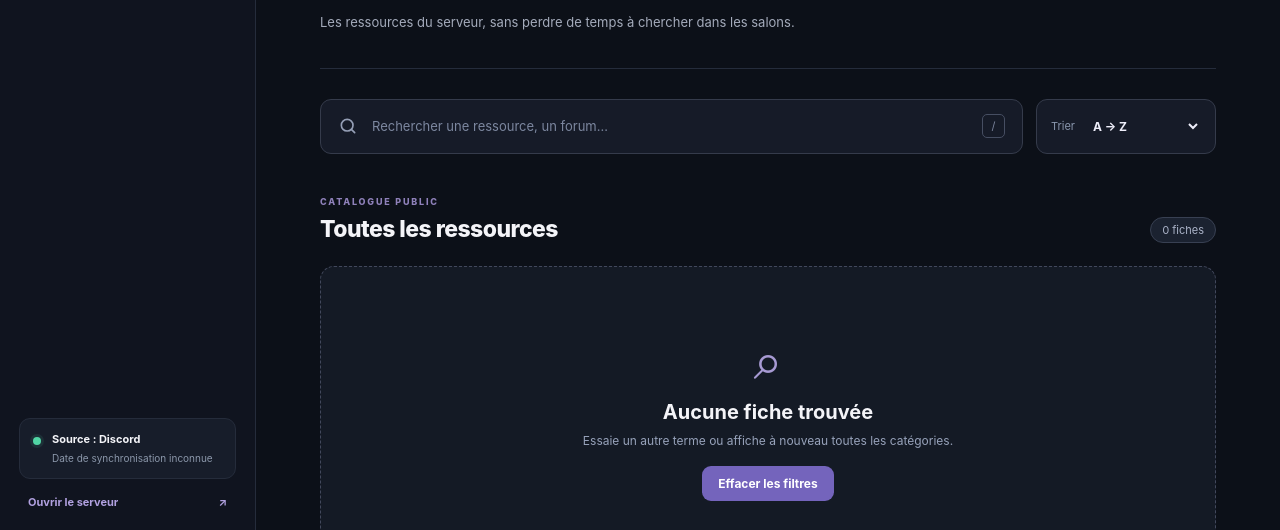
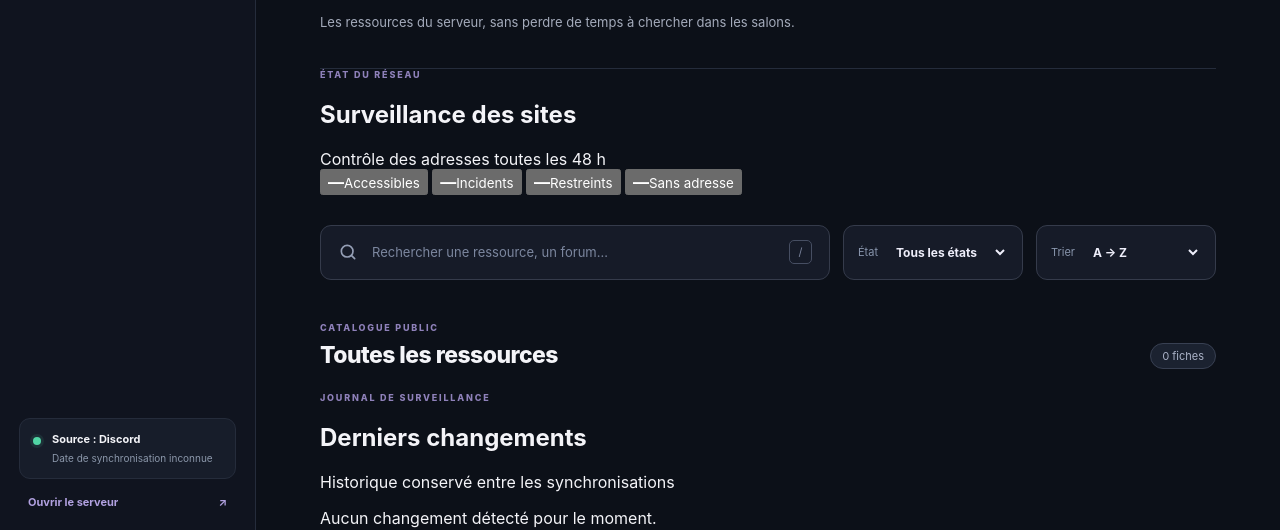
Before and after one commit to Elikto/Elikto-Discord-Bot, a plain HTML site: page site/index.html in a window 1280 px wide. Shown: the part 270-800 px from the top of the page. Drawn offline with Linux system fonts and the light colour scheme.

Commit message:
Ajouter tableau de santé, filtres de disponibilité et historique au site de surveillance

```diff
--- a/site/index.html
+++ b/site/index.html
@@ -9,8 +9,8 @@
   <meta property="og:description" content="Un catalogue simple et rapide pour retrouver les ressources du serveur.">
   <title>Les notes d'Elikto · Catalogue</title>
   <link rel="icon" href="./favicon.svg" type="image/svg+xml">
-  <link rel="stylesheet" href="./styles.css?v=3">
-  <script type="module" src="./app.js?v=3"></script>
+  <link rel="stylesheet" href="./styles.css?v=4">
+  <script type="module" src="./app.js?v=4"></script>
 </head>
 <body>
   <div class="app-shell">
@@ -49,11 +49,43 @@
           <p class="lede">Les ressources du serveur, sans perdre de temps à chercher dans les salons.</p>
         </header>
 
+        <section class="monitor-panel" aria-labelledby="monitorTitle">
+          <div class="monitor-head">
+            <div><p class="listing-eyebrow">ÉTAT DU RÉSEAU</p><h2 id="monitorTitle">Surveillance des sites</h2></div>
+            <span class="monitor-frequency" id="lastControl">Contrôle des adresses toutes les 48 h</span>
+          </div>
+          <div class="monitor-stats">
+            <button class="monitor-stat" data-health="online" type="button" aria-label="Afficher les sites accessibles">
+              <span class="monitor-status-marker dot-online"></span><strong id="healthyCount">—</strong><small>Accessibles</small>
+            </button>
+            <button class="monitor-stat" data-health="incidents" type="button" aria-label="Afficher les sites à vérifier et inaccessibles">
+              <span class="monitor-status-marker dot-incident"></span><strong id="incidentCount">—</strong><small>Incidents</small>
+            </button>
+            <button class="monitor-stat" data-health="restricted" type="button" aria-label="Afficher les sites avec accès restreint">
+              <span class="monitor-status-marker dot-restricted"></span><strong id="restrictedCount">—</strong><small>Restreints</small>
+            </button>
+            <button class="monitor-stat" data-health="missing_url" type="button" aria-label="Afficher les fiches sans adresse identifiable">
+              <span class="monitor-status-marker dot-missing"></span><strong id="missingCount">—</strong><small>Sans adresse</small>
+            </button>
+          </div>
+          <div class="monitor-banner" id="monitorBanner" hidden></div>
+        </section>
+
         <section class="search-panel" aria-label="Recherche et classement">
           <label class="search-box" for="searchInput">
             <svg viewBox="0 0 24 24" aria-hidden="true" width="20" height="20" fill="none" stroke="currentColor" stroke-width="2" stroke-linecap="round"><circle cx="11" cy="11" r="7"/><path d="m20 20-4-4"/></svg>
             <input id="searchInput" type="search" placeholder="Rechercher une ressource, un forum…" autocomplete="off">
             <kbd class="shortcut" aria-hidden="true">/</kbd>
+          </label>
+          <label class="sort-box status-filter" for="healthSelect"><span>État</span>
+            <select id="healthSelect">
+              <option value="all">Tous les états</option>
+              <option value="online">Accessible</option>
+              <option value="incidents">Incidents</option>
+              <option value="restricted">Accès restreint</option>
+              <option value="missing_url">Sans adresse</option>
+              <option value="pending">En attente</option>
+            </select>
           </label>
           <label class="sort-box" for="sortSelect"><span>Trier</span><select id="sortSelect"><option value="az">A → Z</option><option value="za">Z → A</option><option value="category">Par catégorie</option></select></label>
         </section>
@@ -65,6 +97,15 @@
 
         <section id="resourceGrid" class="resource-grid" aria-label="Fiches de ressources" aria-live="polite">
           <div class="loading-state"><span class="spinner" aria-hidden="true"></span> Chargement des fiches Discord…</div>
+        </section>
+
+        <section class="history-section" id="historySection" aria-labelledby="historyTitle">
+          <div class="history-heading"><div><p class="listing-eyebrow">JOURNAL DE SURVEILLANCE</p><h2 id="historyTitle">Derniers changements</h2></div>
+            <span class="history-note">Historique conservé entre les synchronisations</span>
+          </div>
+          <div id="historyList" class="history-list">
+            <p class="history-empty">Aucun changement détecté pour le moment.</p>
+          </div>
         </section>
 
         <section class="discussion-section" id="discussionSection" aria-labelledby="discussionTitle" hidden>
```
